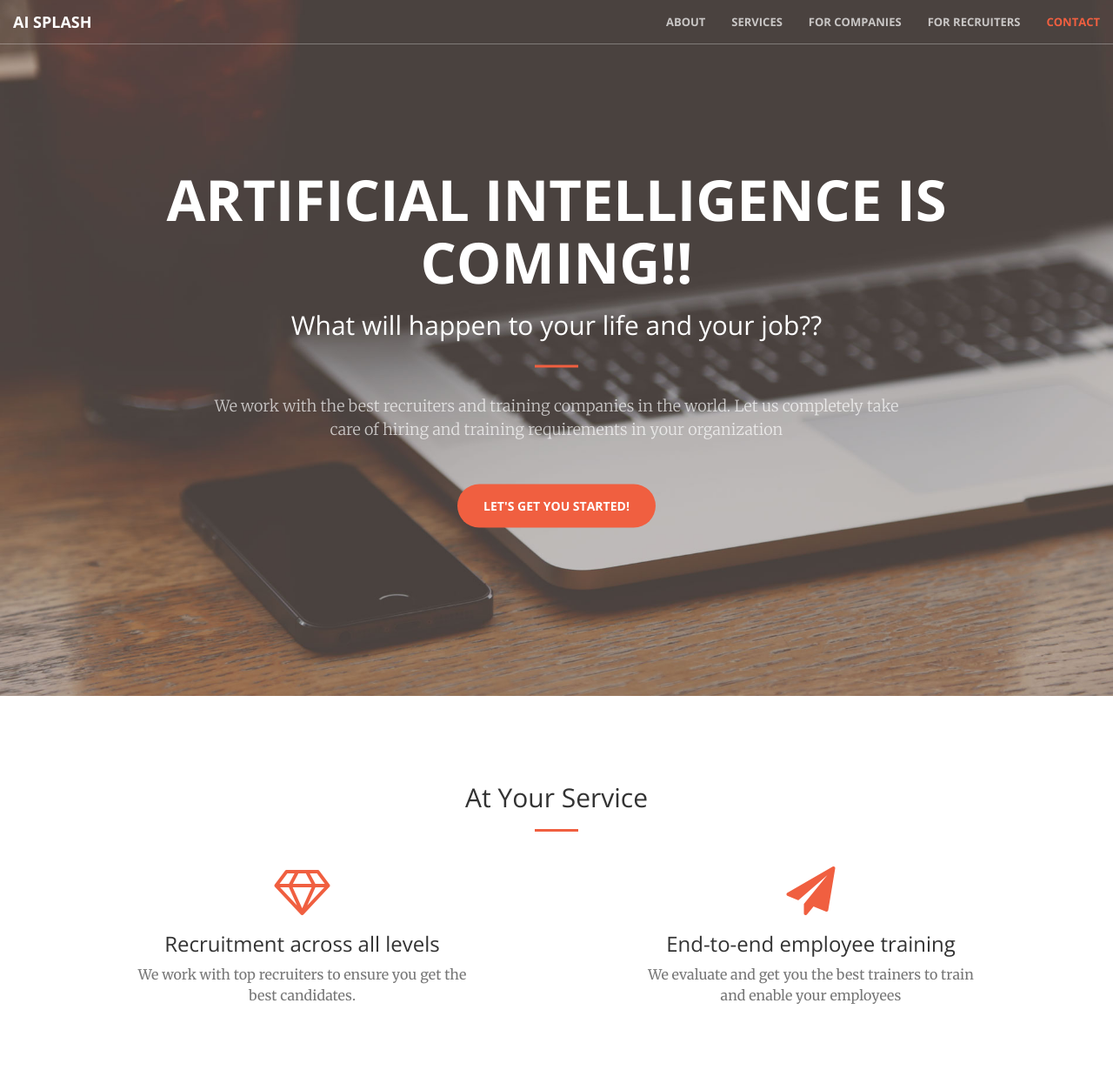
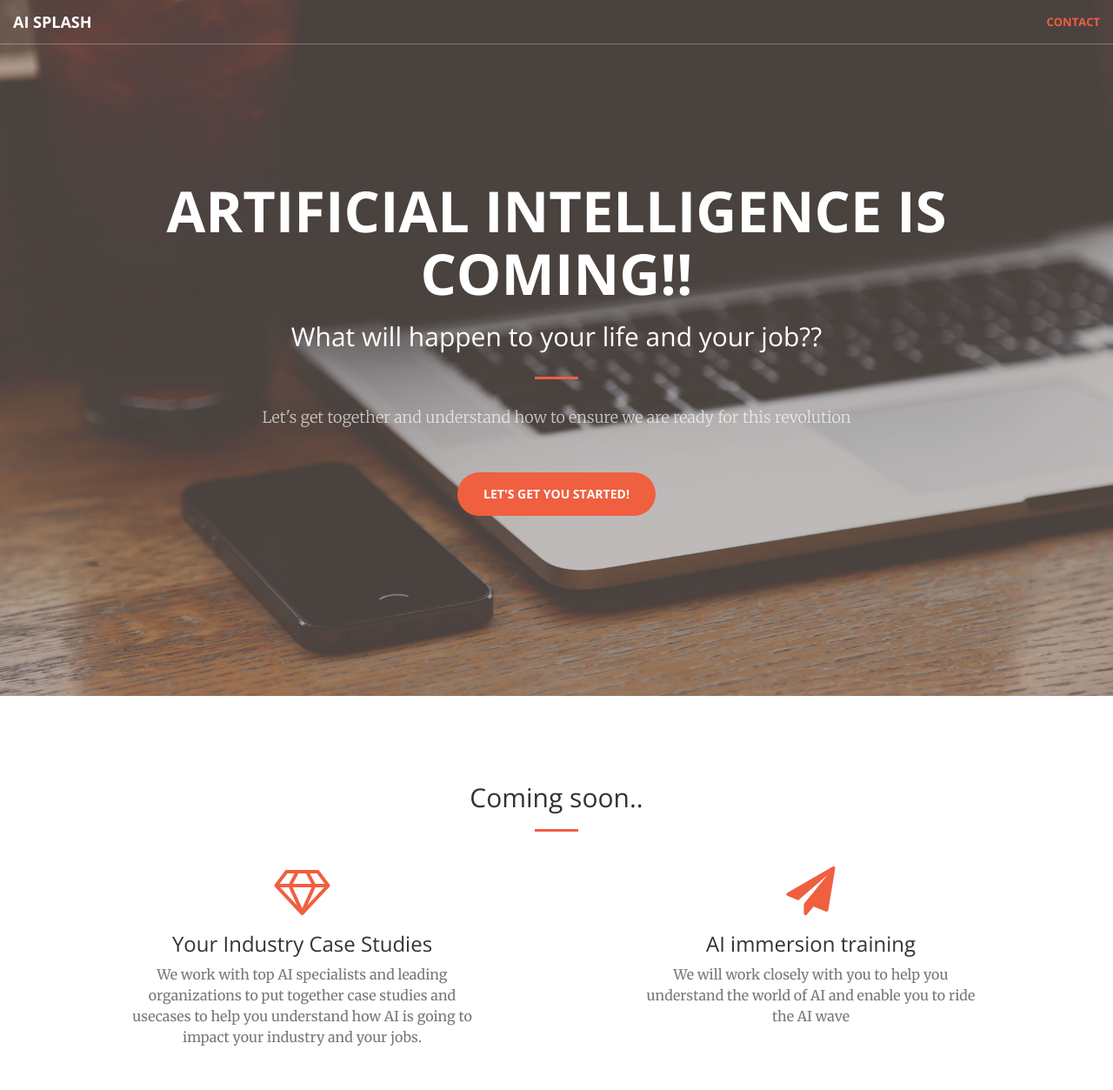
Before and after one commit to viveksp/aisplash_landing_page, a plain HTML site: page index.html in a window 1280 px wide. Shown: the top 1253 px of the page at 87% size. Drawn offline with nearby package versions, Linux system fonts and the light colour scheme.

Commit message:
adding mail chimp and few other changes

```diff
--- a/index.html
+++ b/index.html
@@ -51,10 +51,10 @@
 
             <div class="collapse navbar-collapse" id="bs-example-navbar-collapse-1">
                 <ul class="nav navbar-nav navbar-right">
-                    <li><a class="page-scroll" href="#about">About</a></li>
+                    <!--li><a class="page-scroll" href="#about">About</a></li>
                     <li><a class="page-scroll" href="#services">Services</a></li>
                     <li><a class="page-scroll" href="#companies">For companies</a></li>
-                    <li><a class="page-scroll" href="#recruiters">For recruiters</a></li>
+                    <li><a class="page-scroll" href="#recruiters">For recruiters</a></li-->
                     <li><a class="page-scroll" href="#contact">Contact</a></li>
                 </ul>
             </div>
@@ -69,7 +69,7 @@
                 <h1>Artificial intelligence is coming!!</h1>
                 <h2>What will happen to your life and your job??</h2>
                 <hr>
-                <p>We work with the best recruiters and training companies in the world. Let us completely take care of hiring and training requirements in your organization </p>
+                <p>Let's get together and understand how to ensure we are ready for this revolution </p>
                 <a href="#services" class="btn btn-primary btn-xl page-scroll">Let's get you started!</a>
             </div>
         </div>
@@ -80,7 +80,7 @@
         <div class="container">
             <div class="row">
                 <div class="col-lg-12 text-center">
-                    <h2 class="section-heading">At Your Service</h2>
+                    <h2 class="section-heading">Coming soon..</h2>
                     <hr class="primary">
                 </div>
             </div>
@@ -90,22 +90,22 @@
                 <div class="col-md-6 wow fadeInLeft text-center">
                     <div class="service-box">
                         <i class="fa fa-4x fa-diamond wow bounceIn text-primary"></i>
-                        <h3>Recruitment across all levels</h3>
-                        <p class="text-muted">We work with top recruiters to ensure you get the best candidates.</p>
+                        <h3>Your Industry Case Studies</h3>
+                        <p class="text-muted">We work with top AI specialists and leading organizations to put together case studies and usecases to help you understand how AI is going to impact your industry and your jobs.</p>
                     </div>
                 </div>
                 <div class="col-md-6 wow fadeInRight text-center">
                     <div class="service-box">
                         <i class="fa fa-4x fa-paper-plane wow bounceIn text-primary" data-wow-delay=".1s"></i>
-                        <h3>End-to-end employee training</h3>
-                        <p class="text-muted">We evaluate and get you the best trainers to train and enable your employees</p>
+                        <h3>AI immersion training</h3>
+                        <p class="text-muted">We will work closely with you to help you understand the world of AI and enable you to ride the AI wave</p>
                     </div>
                 </div>
             </div>
         </div>
     </section>
 
-    <section id="companies" class="bg-dark">
+    <!--section id="companies" class="bg-dark">
         <div class="container">
             <div class="row">
                 <div class="col-lg-8 col-lg-offset-2 text-center">
@@ -160,20 +160,56 @@
                 </div>
             </div>
         </div>
-   </section>
+   </section-->
 
    <footer id="contact">
     <div class="container">
         <div class="row">
             <div class="col-lg-8 col-lg-offset-2 text-center">
-                <h2 class="section-heading">Do you want to contact us?</h2>
+                <h3 class="section-heading">Subscribe to the best news, resources and updates on Artificial Intelligence and Machine Learning. For free.</h3>
                 <hr class="primary">
             </div>
             <div class="col-lg-12 text-center">
                 <i class="fa fa-envelope-o fa-3x wow bounceIn" data-wow-delay=".1s"></i>
-                <p><a href="mailto:your-email@your-domain.com">contact@hiretrain.in</a></p>
+
+
+                      <!-- Begin MailChimp Signup Form -->
+                    <!--link href="//cdn-images.mailchimp.com/embedcode/horizontal-slim-10_7.css" rel="stylesheet" type="text/css">
+                    <style type="text/css">
+                        #mc_embed_signup{background:#fff; clear:left; font:14px Helvetica,Arial,sans-serif; width:100%;}
+                        /* Add your own MailChimp form style overrides in your site stylesheet or in this style block.
+                           We recommend moving this block and the preceding CSS link to the HEAD of your HTML file. */
+                    </style-->
+                    <div id="mc_embed_signup">
+                    <form action="https://aisplash.us17.list-manage.com/subscribe/post?u=3d073ba168e9ff4a9131ad6f4&amp;id=6995852d48" method="post" id="mc-embedded-subscribe-form" name="mc-embedded-subscribe-form" class="validate" target="_blank" novalidate>
+                        <div id="mc_embed_signup_scroll">
+
+                            <div class="col-lg-8 col-lg-offset-2 text-center">
+                                <h3 class="section-heading">Lets chat. Leave your email and we will get back to you.</h3>
+                                <hr class="primary">
+                                <input type="email" value="" name="EMAIL" class="email" id="mce-EMAIL" placeholder="email address" required>
+                            </div>
+
+                        </div>
+
+                        <div style="position: absolute; left: -5000px;" aria-hidden="true"><input type="text" name="b_3d073ba168e9ff4a9131ad6f4_6995852d48" tabindex="-1" value=""></div>
+                        <div class="clear"><input type="submit" value="Subscribe" name="subscribe" id="mc-embedded-subscribe" class="button"></div>
+                        <!--label for="mce-EMAIL">Lets chat. Leave your email and we will get back to you</label-->
+                        <!--input type="email" value="" name="EMAIL" class="email" id="mce-EMAIL" placeholder="email address" required>
+                        <!-- real people should not fill this in and expect good things - do not remove this or risk form bot signups-->
+                        <!--div style="position: absolute; left: -5000px;" aria-hidden="true"><input type="text" name="b_3d073ba168e9ff4a9131ad6f4_6995852d48" tabindex="-1" value=""></div>
+                        <div class="clear"><input type="submit" value="Subscribe" name="subscribe" id="mc-embedded-subscribe" class="button"></div>
+                        </div-->
+                    </form>
+                    </div>
+
+<!--End mc_embed_signup-->
+
+
+                <!--p><a href="mailto:your-email@your-domain.com">hello@aisplash.com</a></p-->
             </div>
         </div>
+
     </div>
    </footer>
 
```
